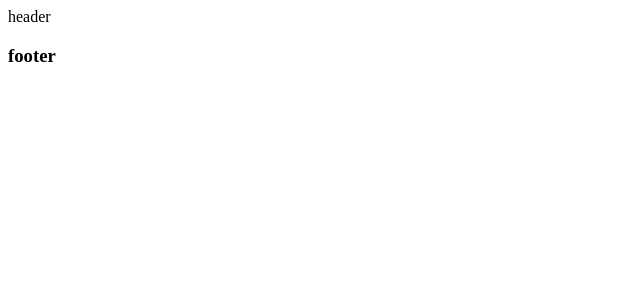
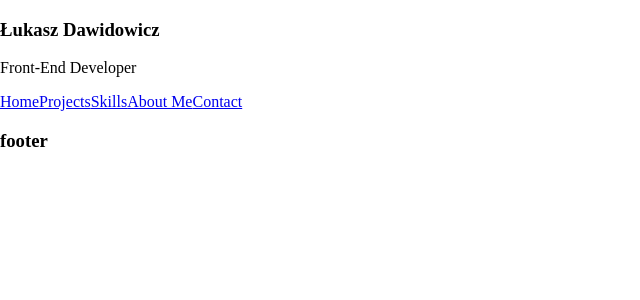
Before and after one commit to shivetay/LD_portfolio, a React (Create React App) app: page /contact in a window 1280 px wide. Shown: the top 300 px of the page, without its empty margins (0-640 px from the left). Built offline with nearby package versions, Linux system fonts and the light colour scheme.

Commit message:
add navlinks

```diff
--- a/src/components/layout/Header/Header.js
+++ b/src/components/layout/Header/Header.js
@@ -1,9 +1,30 @@
 import React from 'react';
+import { NavLink } from 'react-router-dom';
 
 export default function Header() {
   return (
     <div>
-      <nav>header</nav>
+      <div>
+        <h3>Łukasz Dawidowicz</h3>
+        <p>Front-End Developer</p>
+      </div>
+      <div>
+        <NavLink to='/'>
+          <span>Home</span>
+        </NavLink>
+        <NavLink to='/projects'>
+          <span>Projects</span>
+        </NavLink>
+        <NavLink to='/skills'>
+          <span>Skills</span>
+        </NavLink>
+        <NavLink to='/about'>
+          <span>About Me</span>
+        </NavLink>
+        <NavLink to='/contact'>
+          <span>Contact</span>
+        </NavLink>
+      </div>
     </div>
   );
 }
--- a/src/components/layout/MainLayout/MainLayout.js
+++ b/src/components/layout/MainLayout/MainLayout.js
@@ -1,5 +1,9 @@
 import React from 'react';
 import PropTypes from 'prop-types';
+
+import '../../../styles/normalize.scss';
+import '../../../styles/global.scss';
+import '../../../styles/mixins.scss';
 
 import Header from '../Header/Header';
 import Footer from '../Footer/Footer';
```
